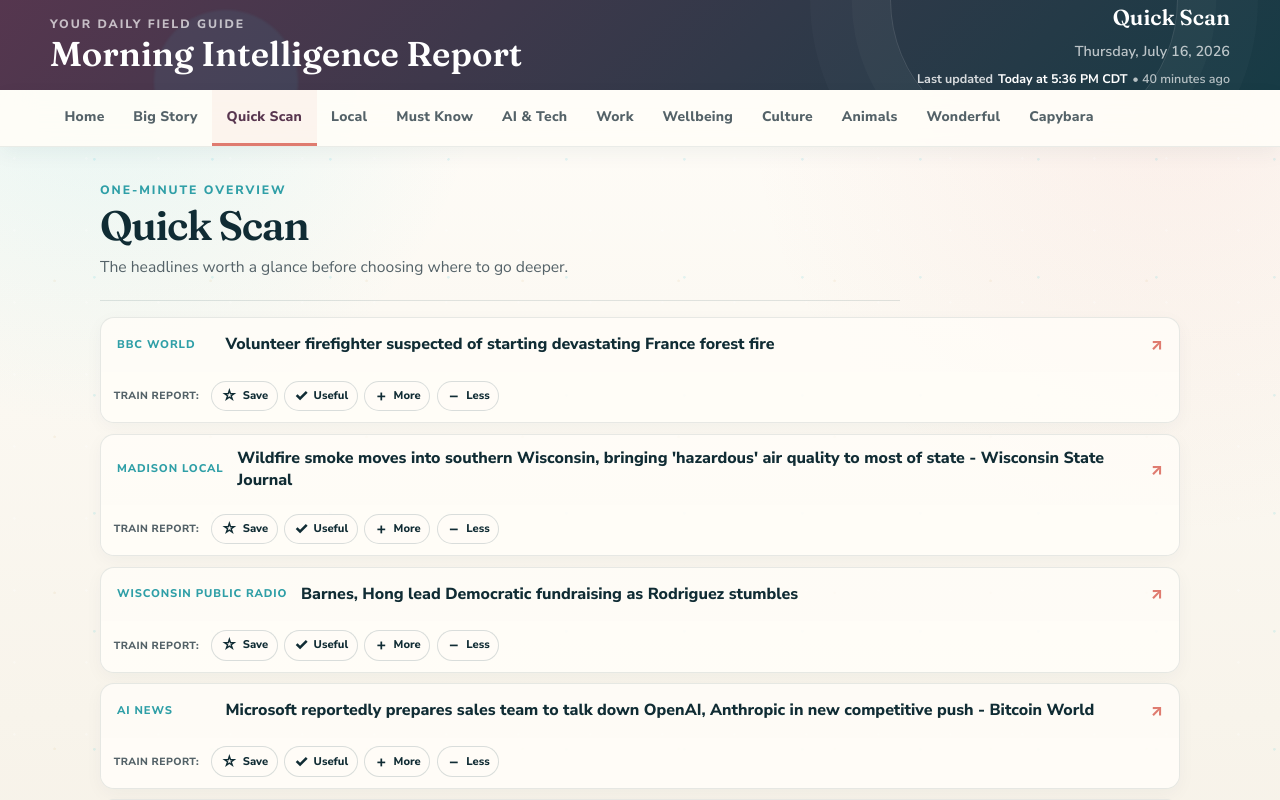
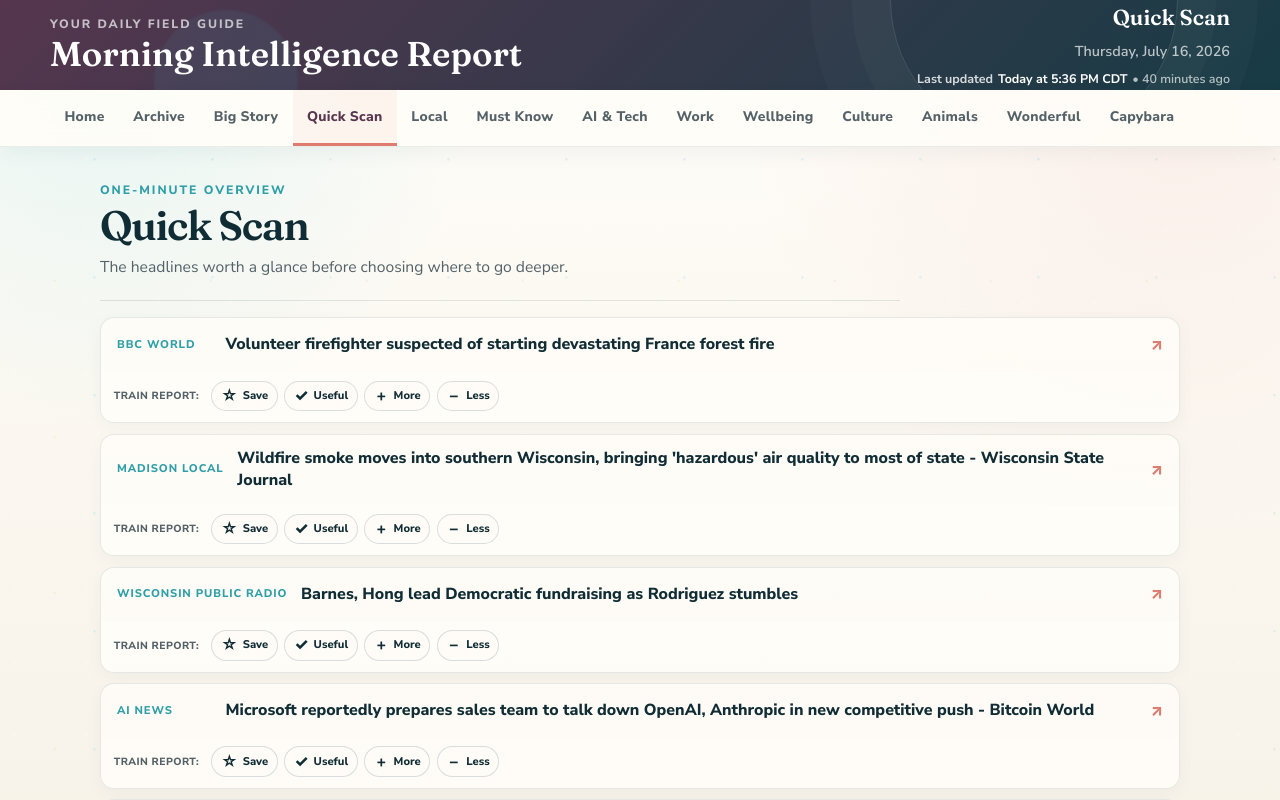
Before and after one commit to parkerpixie/morning-intelligence-report, a website: page quick-scan.html in a window 1280 px wide. Shown: the top 800 px of the page. Drawn offline with Linux system fonts and the light colour scheme.

Commit message:
Add archive navigation

```diff
--- a/quick-scan.html
+++ b/quick-scan.html
@@ -18,7 +18,7 @@
     <div class="header-meta"><p class="greeting">Quick Scan</p><time class="report-date">Today’s briefing</time><p class="report-updated" id="report-updated">Checking the latest refresh…</p><p class="report-freshness" id="report-freshness" role="status" hidden></p></div>
   </div></header>
   <nav class="section-nav" aria-label="Report sections"><div class="section-nav-inner">
-    <a href="index.html" data-nav="home">Home</a><a href="big-story.html" data-nav="big-story">Big Story</a><a href="quick-scan.html" data-nav="quick-scan">Quick Scan</a><a href="local.html" data-nav="local">Local</a><a href="must-know.html" data-nav="must-know">Must Know</a><a href="ai-tech.html" data-nav="ai-tech">AI &amp; Tech</a><a href="work-marketing.html" data-nav="work-marketing">Work</a><a href="wellbeing.html" data-nav="wellbeing">Wellbeing</a><a href="entertainment.html" data-nav="entertainment">Culture</a><a href="animals.html" data-nav="animals">Animals</a><a href="wonderful.html" data-nav="wonderful">Wonderful</a><a href="capybara.html" data-nav="capybara">Capybara</a>
+    <a href="index.html" data-nav="home">Home</a><a href="archive.html" data-nav="archive">Archive</a><a href="big-story.html" data-nav="big-story">Big Story</a><a href="quick-scan.html" data-nav="quick-scan">Quick Scan</a><a href="local.html" data-nav="local">Local</a><a href="must-know.html" data-nav="must-know">Must Know</a><a href="ai-tech.html" data-nav="ai-tech">AI &amp; Tech</a><a href="work-marketing.html" data-nav="work-marketing">Work</a><a href="wellbeing.html" data-nav="wellbeing">Wellbeing</a><a href="entertainment.html" data-nav="entertainment">Culture</a><a href="animals.html" data-nav="animals">Animals</a><a href="wonderful.html" data-nav="wonderful">Wonderful</a><a href="capybara.html" data-nav="capybara">Capybara</a>
   </div></nav>
   <main id="main-content">
     <section class="report-section quick-scan-section">
```
